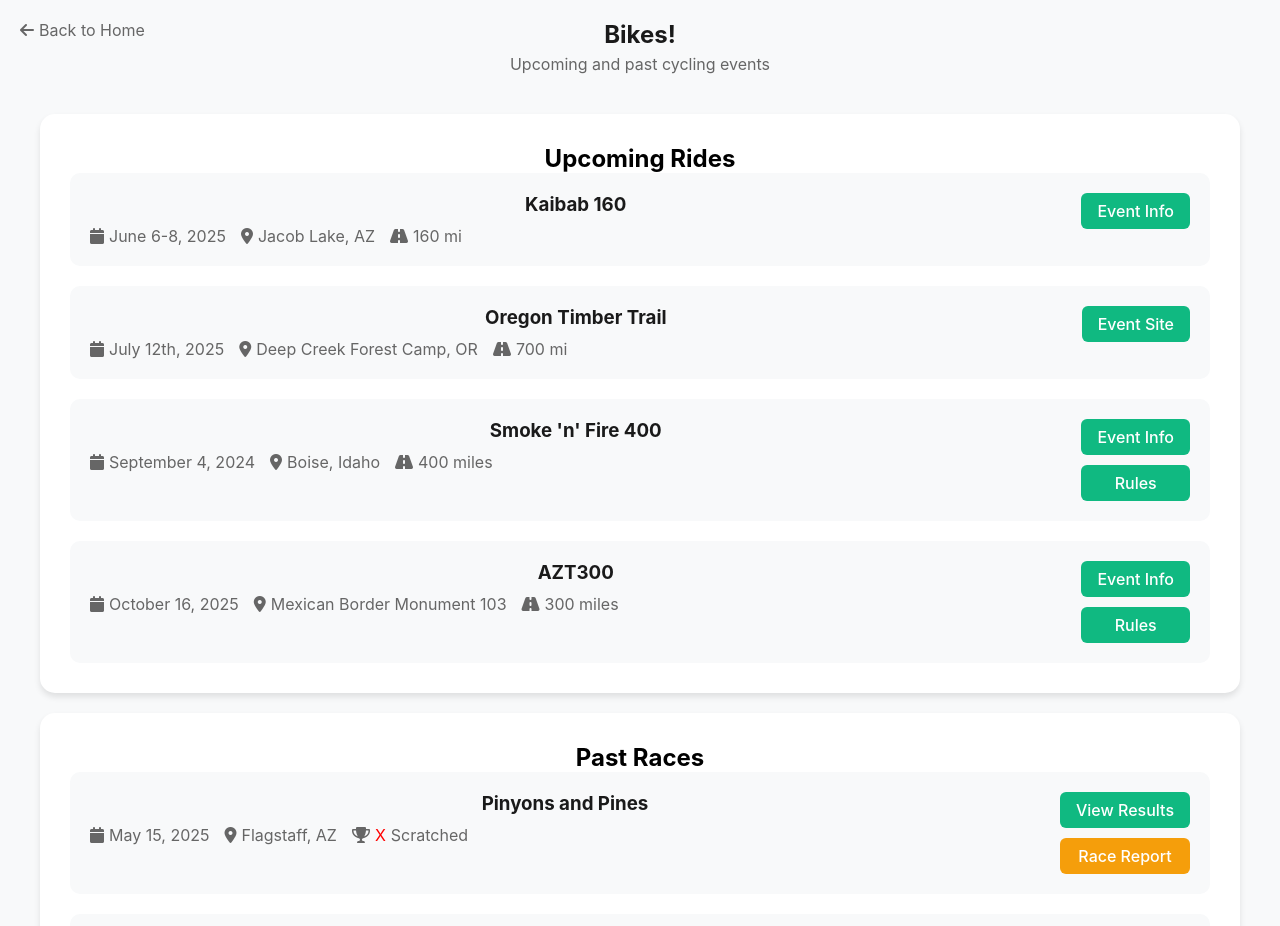
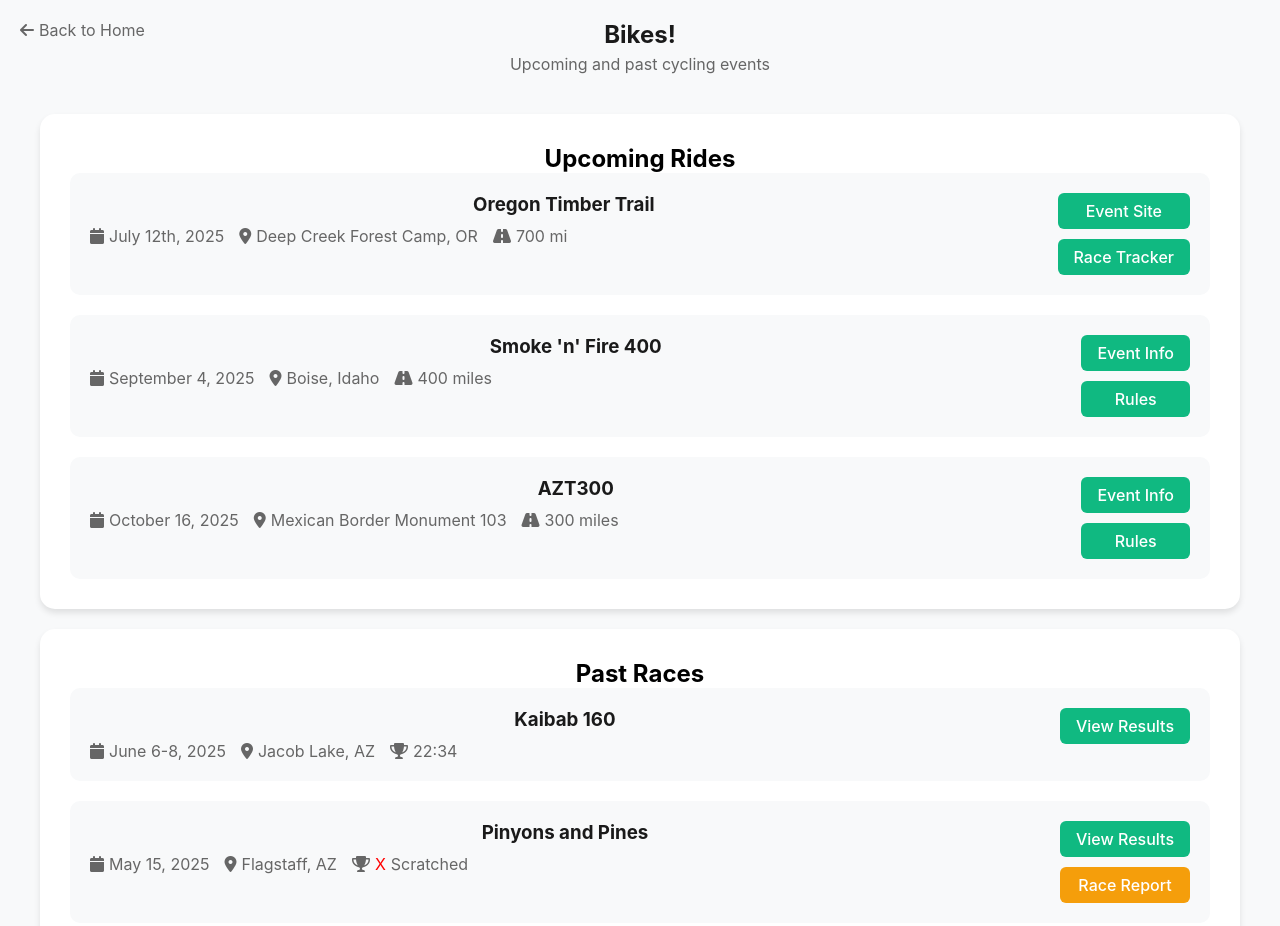
Before and after one commit to caddac/caddac.github.io, a plain HTML site: page racing.html in a window 1280 px wide. Shown: the top 926 px of the page. Drawn offline with Linux system fonts and the light colour scheme.

Commit message:
kaibab 160

```diff
--- a/racing.html
+++ b/racing.html
@@ -100,21 +100,6 @@
             <div class="race-list">
                 <div class="race-item">
                     <div class="race-info">
-                        <h3>Kaibab 160</h3>
-                        <div class="race-details">
-                            <span><i class="fas fa-calendar"></i> June 6-8, 2025</span>
-                            <span><i class="fas fa-map-marker-alt"></i> Jacob Lake, AZ</span>
-                            <span><i class="fas fa-road"></i> 160 mi</span>
-                        </div>
-                    </div>
-                    <div class="race-actions">
-                        <a href="https://rockyroad5050.wordpress.com/kaibab-130-and-200/"
-                            class="action-button results-button" target="_blank" rel="noopener noreferrer">Event
-                            Info</a>
-                    </div>
-                </div>
-                <div class="race-item">
-                    <div class="race-info">
                         <h3>Oregon Timber Trail</h3>
                         <div class="race-details">
                             <span><i class="fas fa-calendar"></i> July 12th, 2025</span>
@@ -126,13 +111,16 @@
                         <a href="https://ottrace.wordpress.com/" class="action-button results-button" target="_blank"
                             rel="noopener noreferrer">
                             Event Site</a>
+                        <a href="https://trackleaders.com/timbertrail25" class="action-button results-button"
+                            target="_blank" rel="noopener noreferrer">
+                            Race Tracker</a>
                     </div>
                 </div>
                 <div class="race-item">
                     <div class="race-info">
                         <h3>Smoke 'n' Fire 400</h3>
                         <div class="race-details">
-                            <span><i class="fas fa-calendar"></i> September 4, 2024</span>
+                            <span><i class="fas fa-calendar"></i> September 4, 2025</span>
                             <span><i class="fas fa-map-marker-alt"></i> Boise, Idaho</span>
                             <span><i class="fas fa-road"></i> 400 miles</span>
                         </div>
@@ -170,6 +158,21 @@
             <div class="race-list">
                 <div class="race-item">
                     <div class="race-info">
+                        <h3>Kaibab 160</h3>
+                        <div class="race-details">
+                            <span><i class="fas fa-calendar"></i> June 6-8, 2025</span>
+                            <span><i class="fas fa-map-marker-alt"></i> Jacob Lake, AZ</span>
+                            <span><i class="fas fa-trophy"></i> 22:34</span>
+                        </div>
+                    </div>
+                    <div class="race-actions">
+                        <a href="https://rockyroad5050.wordpress.com/kaibab-130-and-200/"
+                            class="action-button results-button" target="_blank" rel="noopener noreferrer">View
+                            Results</a>
+                    </div>
+                </div>
+                <div class="race-item">
+                    <div class="race-info">
                         <h3>Pinyons and Pines</h3>
                         <div class="race-details">
                             <span><i class="fas fa-calendar"></i> May 15, 2025</span>
@@ -194,7 +197,8 @@
                         </div>
                     </div>
                     <div class="race-actions">
-                        <a href="#" class="action-button results-button" target="_blank" rel="noopener noreferrer">View
+                        <a href="https://trackleaders.com/stagecoach25" class="action-button results-button"
+                            target="_blank" rel="noopener noreferrer">View
                             Results</a>
                         <a href="blog/stagecoach-400-2025.html" class="action-button register-button">Race Report</a>
                     </div>
```
Also changed, not shown: 1 other file.
